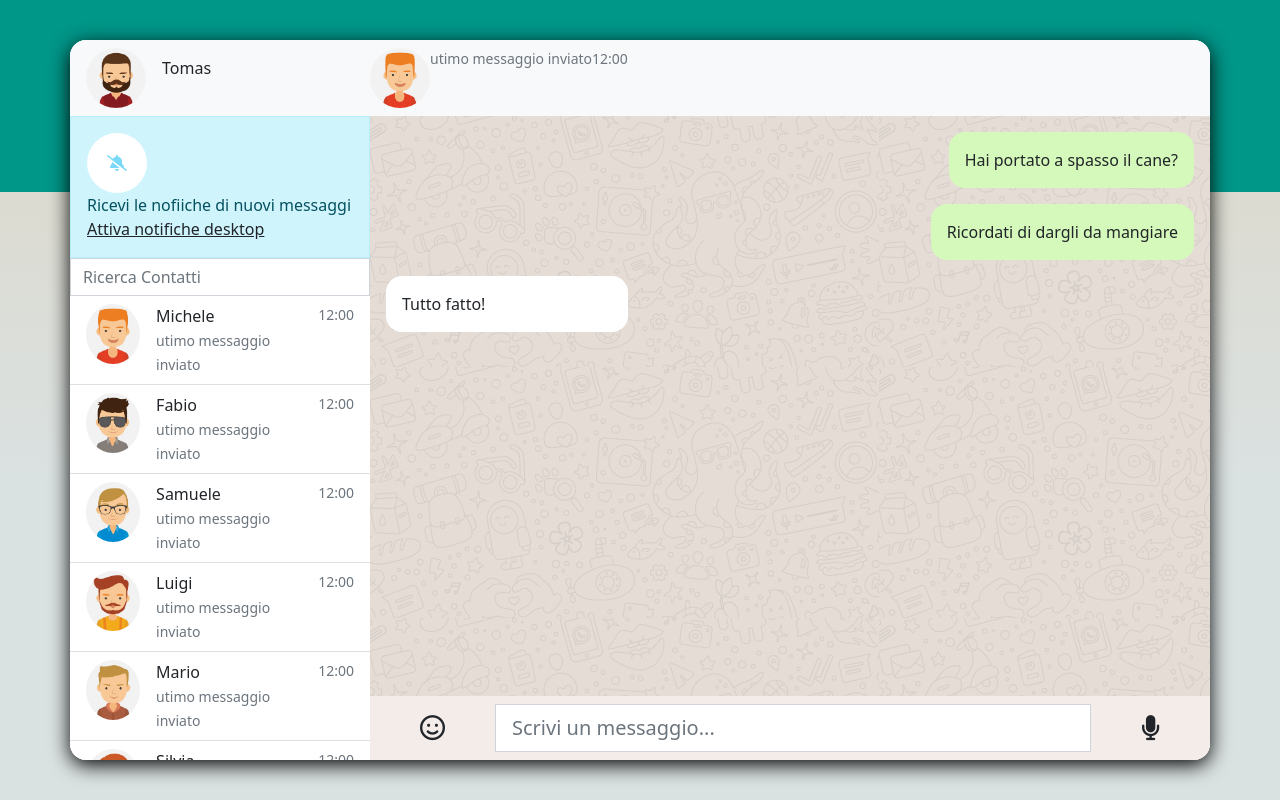
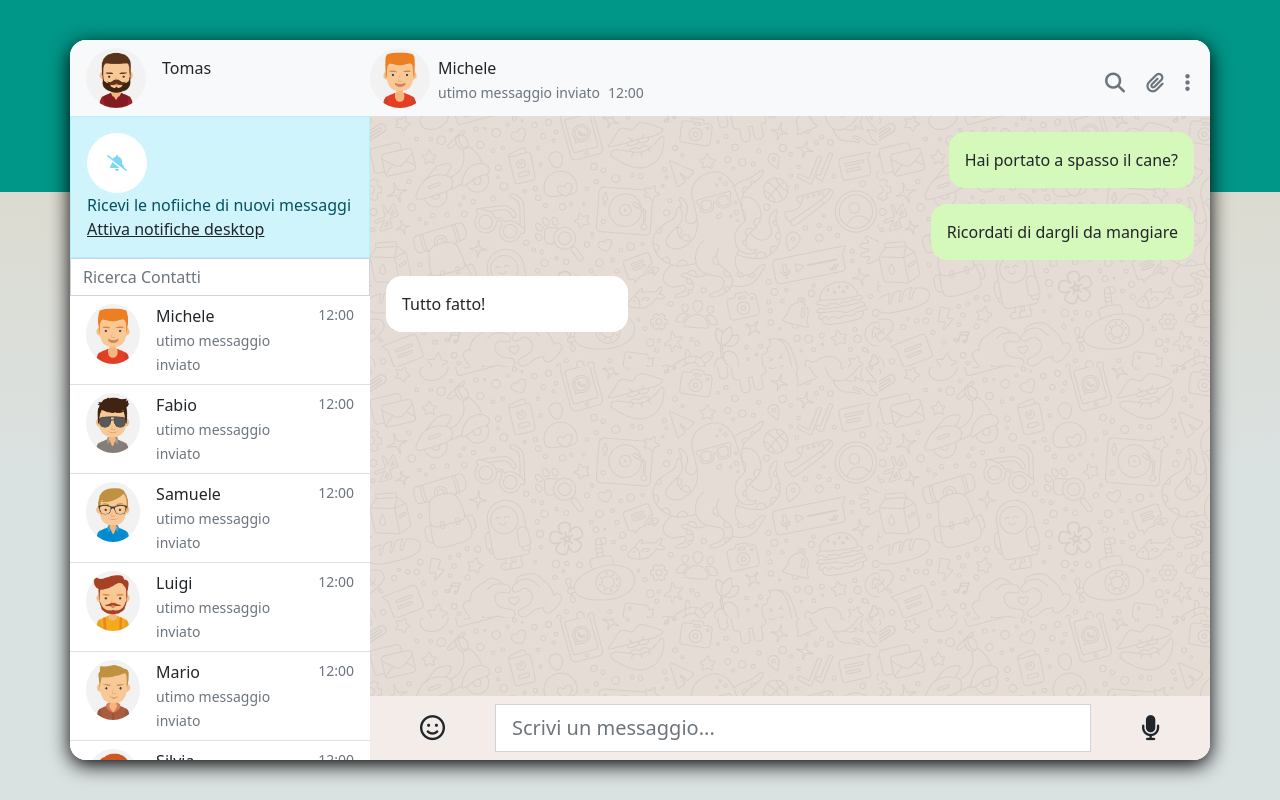
Before and after one commit to TomasBelfonte/vue-boolzapp, a plain HTML site: page index.html in a window 1280 px wide. Drawn offline with nearby package versions, Linux system fonts and the light colour scheme.

Commit message:
Vue-Bollzapp

```diff
--- a/css/main.css
+++ b/css/main.css
@@ -79,3 +79,9 @@ body {
     padding-right: 50px;
 
 }
+
+.icons {
+    font-size: 20px;
+    padding-top: 25px;
+    padding-right: 20px;
+}
--- a/index.html
+++ b/index.html
@@ -64,8 +64,18 @@
                 <div class="avatar">
                     <img :src=" `img/avatar${userName.avatar}.jpg` " alt="">
                 </div>
-                <small class="text-secondary">utimo messaggio inviato</small>
-                <small class="text-secondary" >12:00</small>
+                <div class="pt-2 px-2 flex-grow-1">
+                    <div>{{userName.name}}</div>
+                    <small class="text-secondary">utimo messaggio inviato</small>
+                    <small class="text-secondary px-2" >12:00</small>
+                </div class="">
+                    <i class="fa-solid fa-magnifying-glass text-secondary icons"></i>
+                    <i class="fa-solid fa-paperclip text-secondary icons"></i>
+                    <i class="fa-solid fa-ellipsis-vertical text-secondary icons"></i>
+                <div>
+
+                </div>
+
             </div>
 
             <!-- Messaggi -->
```
